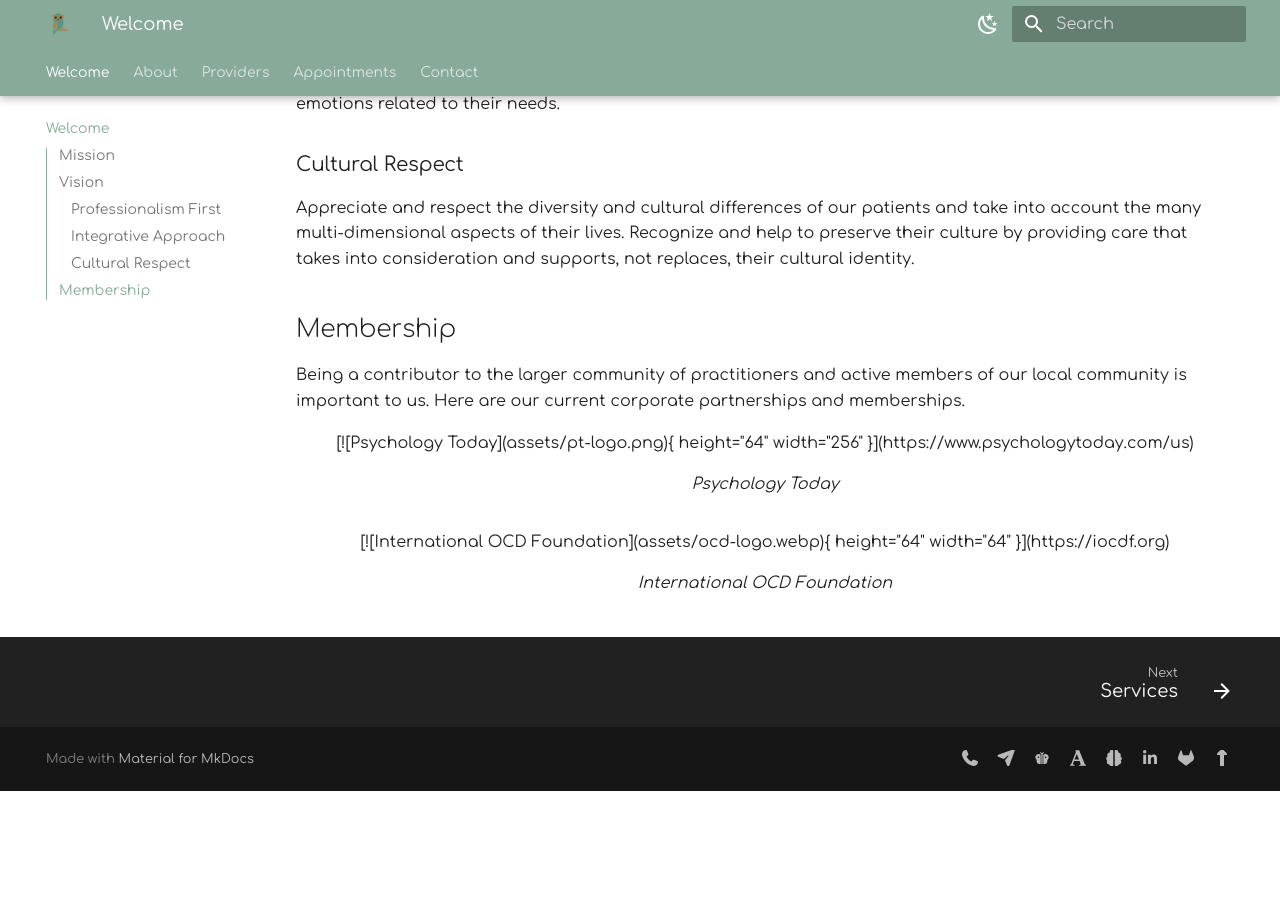
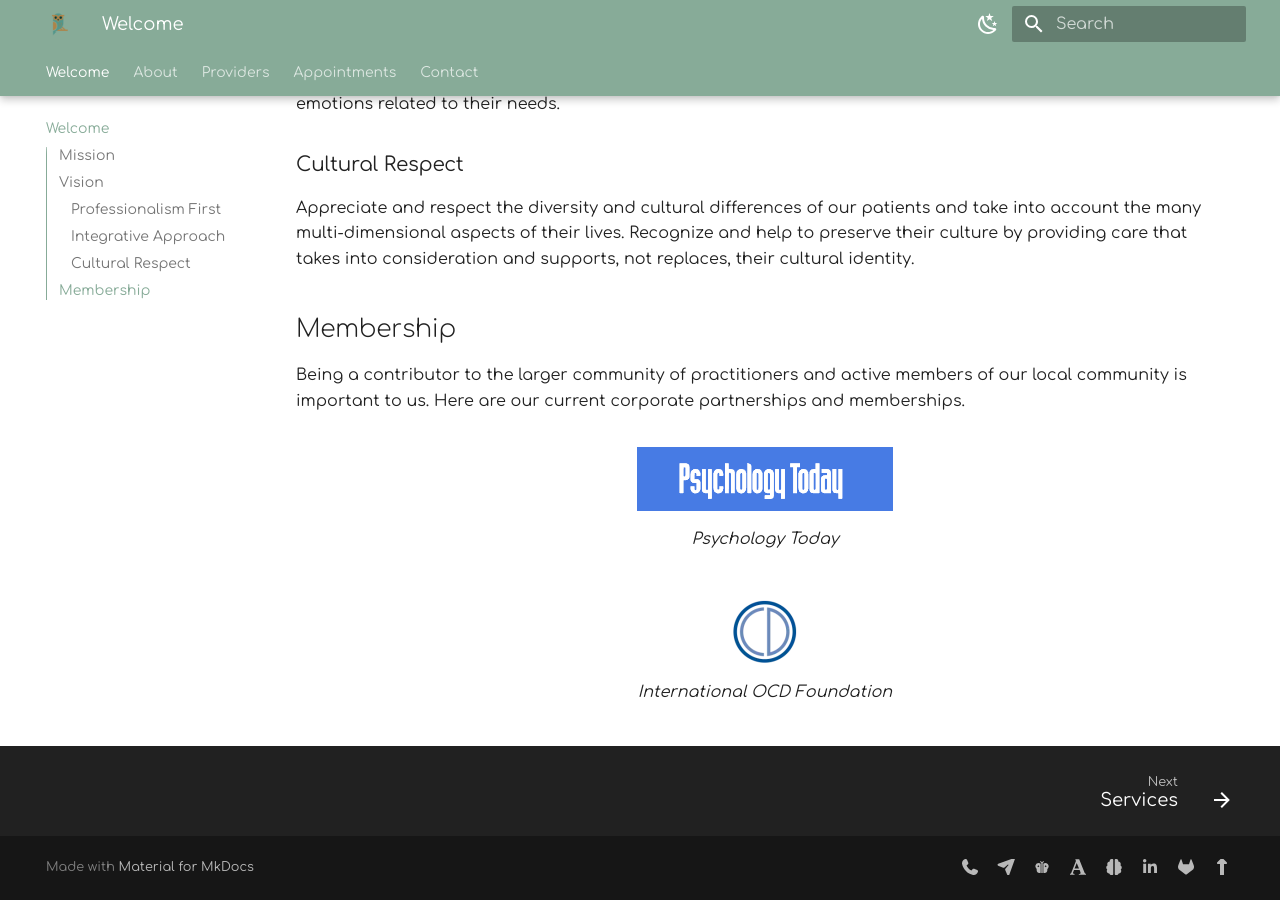
Before and after one commit to motm-therapy/website, an MkDocs documentation site: the page built from docs/index.md, in a window 1280 px wide and 900 px high, scrolled down 992 px. Built offline with MkDocs 1.6.1 and Material for MkDocs 9.7.7, drawn with Linux system fonts in a browser that asks for light colours; plug-ins that fetch from the network failed and are left out; before the commit the page ends 1783 px from its top, so only the background shows below that.

Commit message:
Update index.md

```diff
--- a/docs/index.md
+++ b/docs/index.md
@@ -30,15 +30,11 @@ Appreciate and respect the diversity and cultural differences of our patients an
 
 Being a contributor to the larger community of practitioners and active members of our local community is important to us. Here are our current corporate partnerships and memberships.
 
-<div class="centeredimage">
-  <figure markdown>
-  [![Psychology Today](assets/pt-logo.png){ height="64" width="256" }](https://www.psychologytoday.com/us)
-    <figcaption>Psychology Today</figcaption>
-  </figure>
-</div>
-<div class="centeredimage">
-  <figure markdown  class="centeredimage">
-  [![International OCD Foundation](assets/ocd-logo.webp){ height="64" width="64" }](https://iocdf.org)
-    <figcaption>International OCD Foundation</figcaption>
-  </figure>
-</div>
+<figure markdown>
+[![Psychology Today](assets/pt-logo.png){ height="64" width="256" }](https://www.psychologytoday.com/us)
+  <figcaption>Psychology Today</figcaption>
+</figure>
+<figure markdown  class="centeredimage">
+[![International OCD Foundation](assets/ocd-logo.webp){ height="64" width="64" }](https://iocdf.org)
+  <figcaption>International OCD Foundation</figcaption>
+</figure>
```
